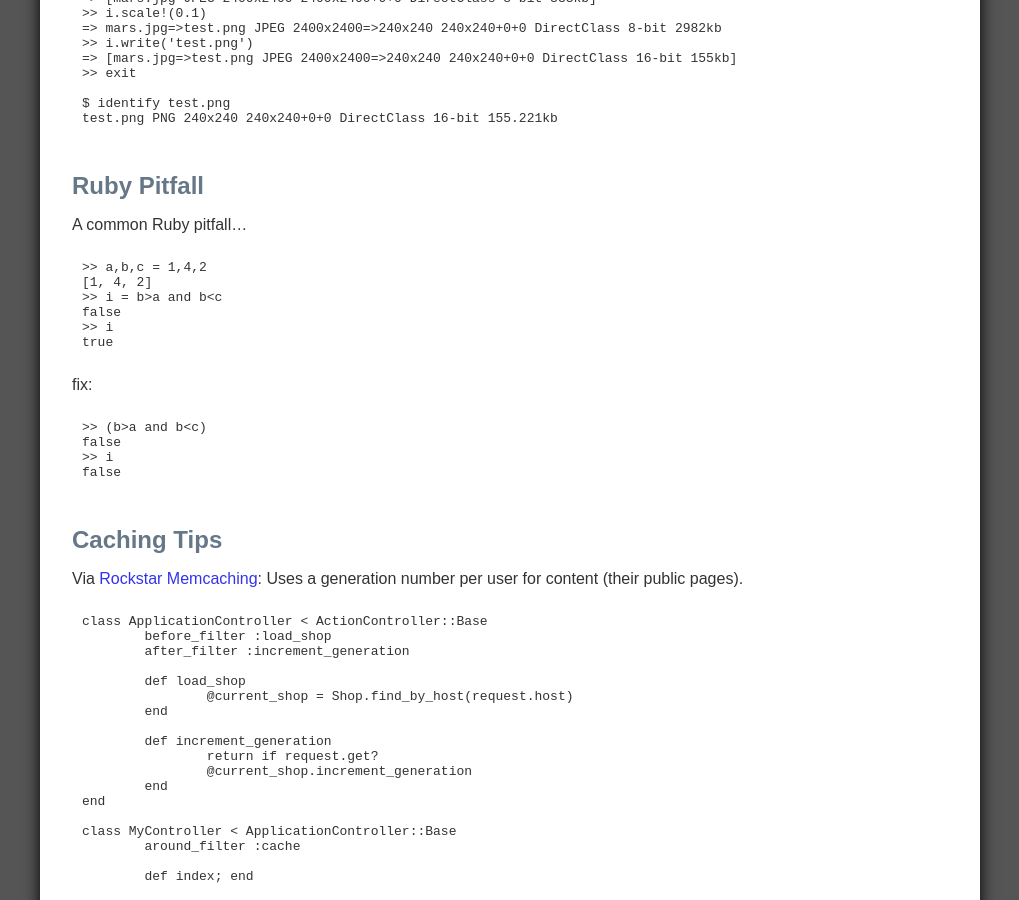
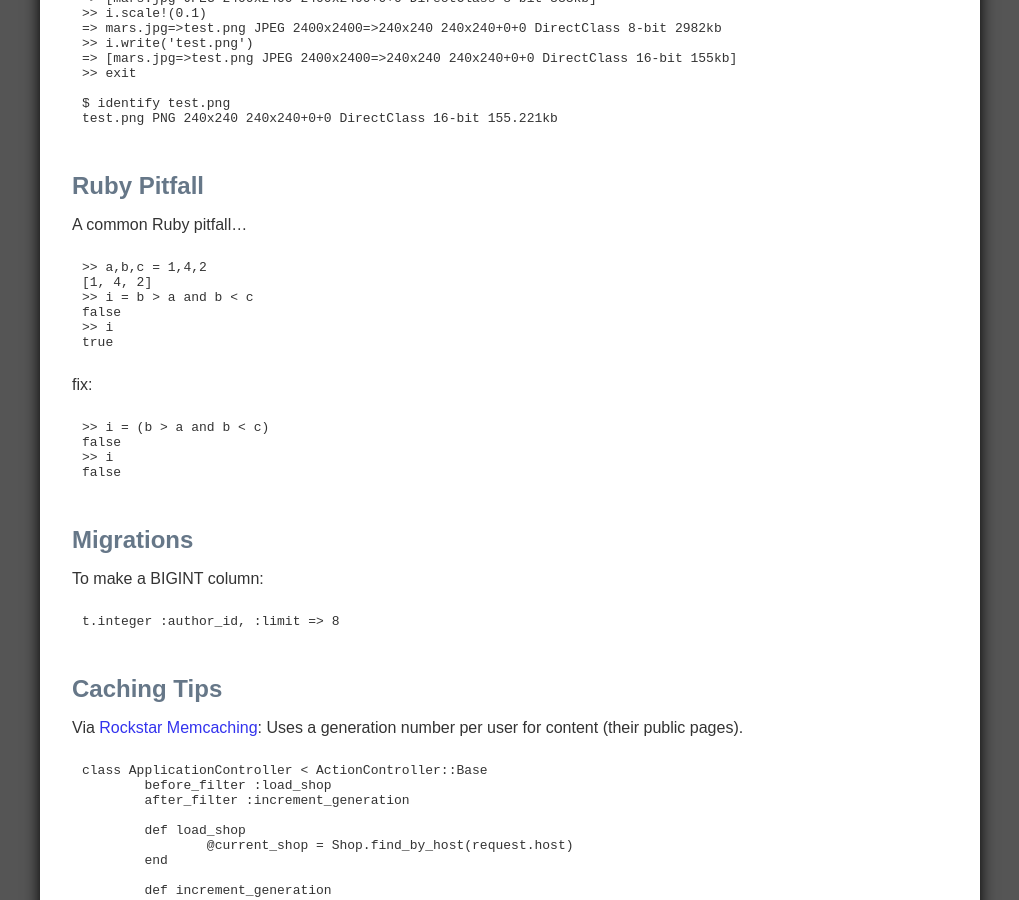
Before and after one commit to foz/foz.github.com, a Jekyll site: the page built from ruby-and-rails-notes.md, in a window 1280 px wide and 900 px high, scrolled down 4325 px. Shown: the whole window, without its empty margins (130-1149 px from the left). Built offline with Jekyll 4.4.1, drawn with Linux system fonts in a browser that asks for light colours; Markdown is read by kramdown in place of the engine named in the settings.

Commit message:
more js and rails notes

```diff
--- a/ruby-and-rails-notes.md
+++ b/ruby-and-rails-notes.md
@@ -248,17 +248,25 @@ A common Ruby pitfall...
 
 	>> a,b,c = 1,4,2
 	[1, 4, 2]
-	>> i = b>a and b<c
+	>> i = b > a and b < c
 	false
 	>> i
 	true
 
 fix:
 
-	>> (b>a and b<c)
+	>> i = (b > a and b < c)
 	false
 	>> i
 	false
+
+Migrations
+----------
+
+To make a BIGINT column:
+
+	t.integer :author_id, :limit => 8
+
 
 Caching Tips
 ------------
```
Also changed, not shown: javascript-notes.md (+31 -6 lines).
